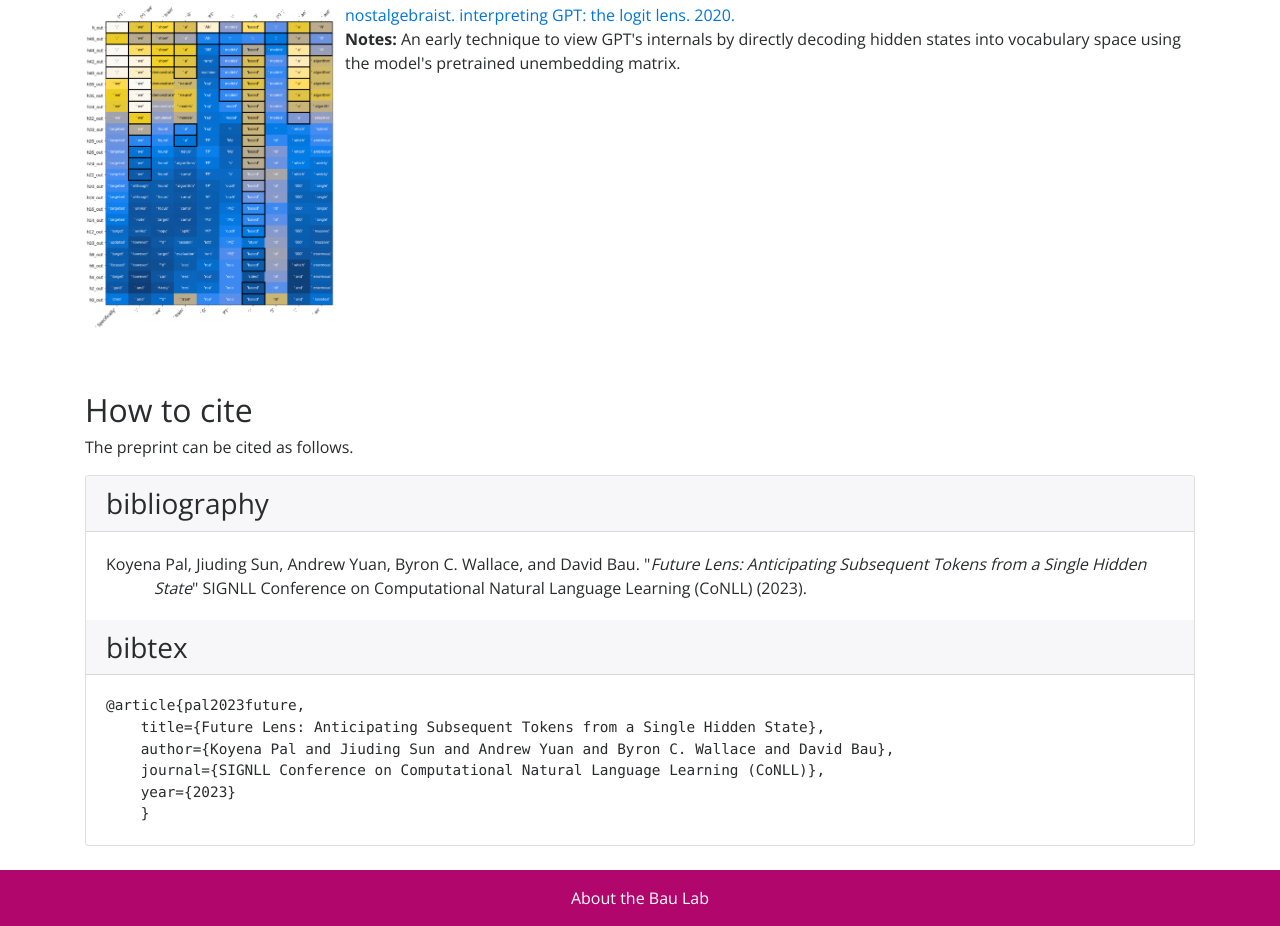
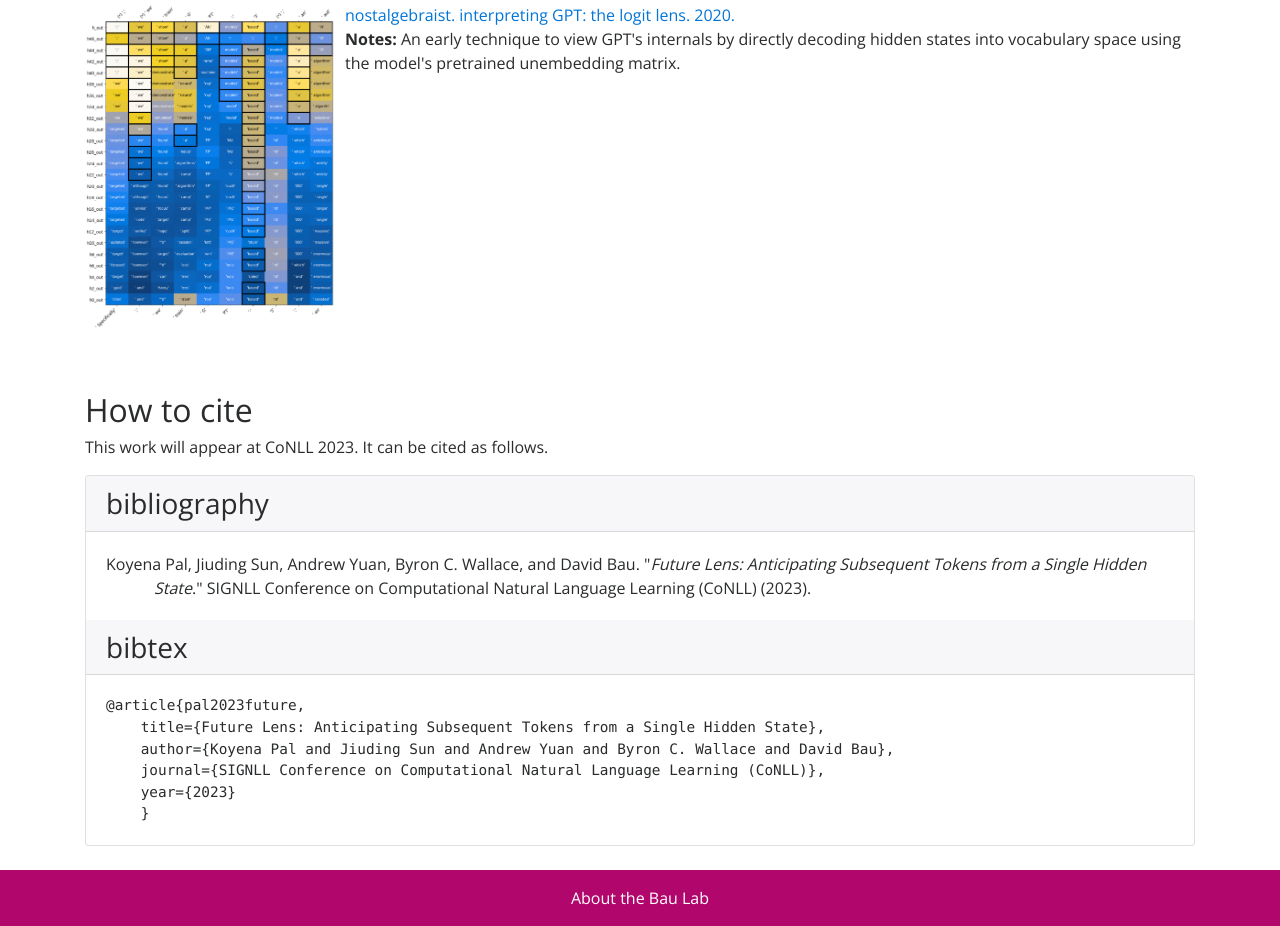
Before and after one commit to KoyenaPal/futurelens-web, a plain HTML site: page src/index.html in a window 1280 px wide. Shown: the part 3968-4894 px from the top of the page. Drawn offline with nearby package versions, Linux system fonts and the light colour scheme.

Commit message:
modified citation

```diff
--- a/src/index.html
+++ b/src/index.html
@@ -231,14 +231,14 @@
 
                 <h2>How to cite</h2>
 
-                <p>The preprint can be cited as follows.
+                <p>This work will appear at CoNLL 2023. It can be cited as follows.
                 </p>
 
                 <div class="card">
                     <h3 class="card-header">bibliography</h3>
                     <div class="card-block">
                         <p style="text-indent: -3em; margin-left: 3em;" class="card-text clickselect">
-                            Koyena Pal, Jiuding Sun, Andrew Yuan, Byron C. Wallace, and David Bau. "<em>Future Lens: Anticipating Subsequent Tokens from a Single Hidden State</em>" SIGNLL
+                            Koyena Pal, Jiuding Sun, Andrew Yuan, Byron C. Wallace, and David Bau. "<em>Future Lens: Anticipating Subsequent Tokens from a Single Hidden State</em>." SIGNLL
                             Conference on Computational Natural Language Learning (CoNLL)<nobr><a
                                     href=""></a> (2023).</nobr>
                         </p>
```
